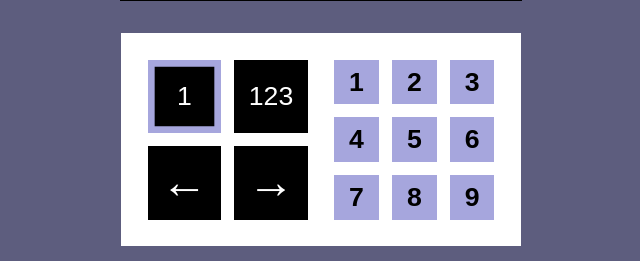
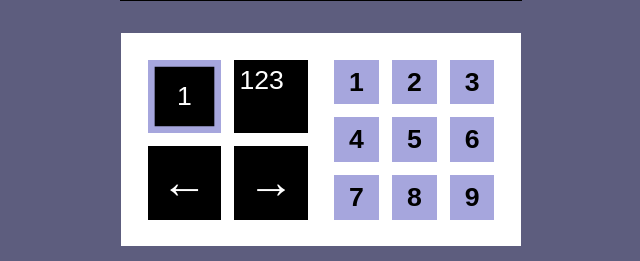
Before and after one commit to carlschr/kudosu, a Django app: page / in a window 1280 px wide. Shown: the part 433-694 px from the top of the page, without its empty margins (319-959 px from the left). Run offline with Django 3.2, Linux system fonts and the light colour scheme.

Commit message:
Pencil mark option now looks like a pencil mark

```diff
--- a/sudoku_app/sudokutime/static/css/style.css
+++ b/sudoku_app/sudokutime/static/css/style.css
@@ -118,6 +118,16 @@ body {
     font-family: 'Zapf Dingbats';
 }
 
+.pencil-mark {
+    position: relative;
+}
+.pencil-mark::before {
+    position: absolute;
+    top: 7%;
+    left: 7%;
+    content: '123'
+}
+
 .active {
     box-shadow: inset 0 0 0 calc(5 * var(--border-thickness)) var(--primary);
     cursor: default !important;
--- a/sudoku_app/sudokutime/templates/index.html
+++ b/sudoku_app/sudokutime/templates/index.html
@@ -16,7 +16,7 @@
     <div class="controls">
         <div class="input-type">
             <button class="answer active">1</button>
-            <button class="pencil-mark">123</button>
+            <button class="pencil-mark"></button>
             <button class="undo">&#x2190;</button>
             <button class="redo">&#x2192;</button>
         </div>
```
